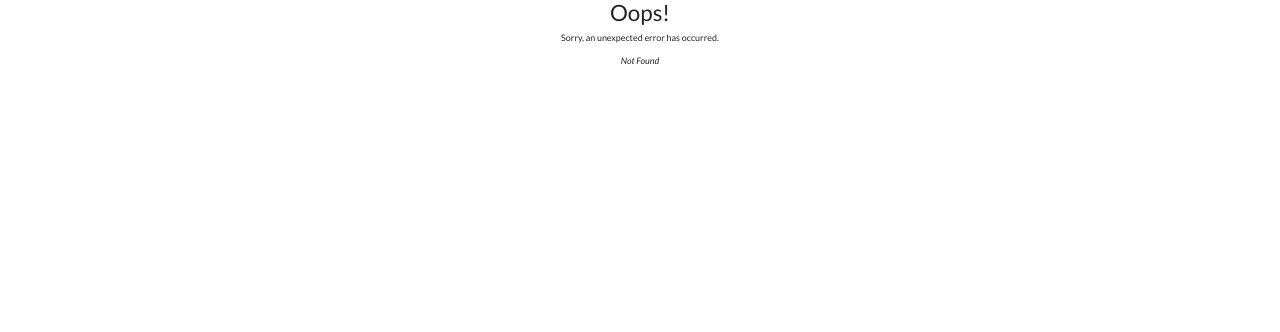
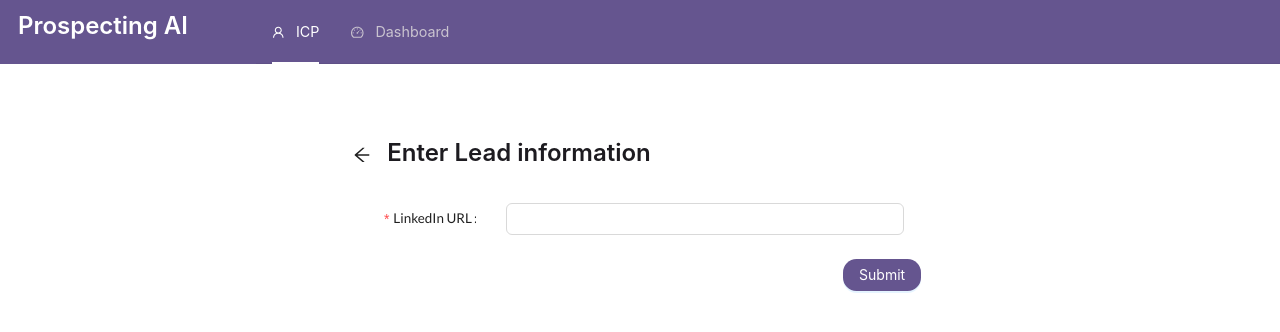
Before and after one commit to Userport-ai/prospecting-ai, a React (Create React App) app: page /enter-lead-info in a window 1280 px wide. Before the commit this address had no page. Shown: the top 332 px of the page. Built offline with nearby package versions, Linux system fonts and the light colour scheme.

Commit message:
Added Enter lead info page
Submit doesn't do anything for now. Will have to hook it up
to backend API using React router actions soon.

```diff
--- /dev/null
+++ b/src/enter-lead-info.css
@@ -0,0 +1,46 @@
+#enter-lead-info-outer {
+  width: 100%;
+  height: 100%;
+  display: flex;
+  justify-content: center;
+}
+
+#enter-lead-info-container {
+  width: 70%;
+  margin-top: 5%;
+  display: flex;
+  flex-direction: column;
+}
+
+#enter-lead-info-container #form-container {
+  margin-left: 18%;
+}
+
+#form-container .anticon-arrow-left svg {
+  width: 2rem;
+  height: 2rem;
+}
+
+#form-container h3 {
+  margin-top: 1rem;
+  color: var(--on-surface);
+}
+
+#form-container .ant-form-item {
+  margin-top: 3%;
+}
+
+#form-container label,
+input {
+  font-size: 1.5rem;
+  font-family: "Lato";
+}
+
+#form-container .ant-btn {
+  background-color: var(--primary);
+  border-radius: 1.5rem;
+}
+
+#form-container .ant-btn:hover {
+  background-color: var(--hover-color);
+}
--- /dev/null
+++ b/src/enter-lead-info.js
@@ -0,0 +1,60 @@
+import "./enter-lead-info.css";
+import { ArrowLeftOutlined } from "@ant-design/icons";
+import { Typography, Flex, Form, Input, Button } from "antd";
+import { useNavigate } from "react-router-dom";
+
+const { Title } = Typography;
+
+function EnterLeadInfo() {
+  const navigate = useNavigate();
+  return (
+    <div id="enter-lead-info-outer">
+      <div id="enter-lead-info-container">
+        <div id="form-container">
+          <Flex vertical={false} gap="middle">
+            <ArrowLeftOutlined onClick={() => navigate("/")} />
+            <Title level={3}>Enter Lead information</Title>
+          </Flex>
+          <Form
+            name="enter_lead"
+            labelCol={{
+              offset: 1,
+              span: 3,
+            }}
+            wrapperCol={{
+              offset: 1,
+              span: 13,
+            }}
+            autoComplete="off"
+          >
+            <Form.Item
+              label="LinkedIn URL"
+              name="linkedin_url"
+              rules={[
+                {
+                  required: true,
+                  message: "Please enter a valid LinkedIn URL!",
+                },
+              ]}
+            >
+              <Input />
+            </Form.Item>
+
+            <Form.Item
+              wrapperCol={{
+                offset: 16,
+                span: 16,
+              }}
+            >
+              <Button type="primary" htmlType="submit">
+                Submit
+              </Button>
+            </Form.Item>
+          </Form>
+        </div>
+      </div>
+    </div>
+  );
+}
+
+export default EnterLeadInfo;
--- a/src/fetched-leads.css
+++ b/src/fetched-leads.css
@@ -6,7 +6,7 @@
 }
 
 #fetched-leads-container {
-  width: 50%;
+  width: 70%;
   margin-top: 5%;
   display: flex;
   flex-direction: column;
--- a/src/fetched-leads.js
+++ b/src/fetched-leads.js
@@ -1,17 +1,21 @@
 import "./fetched-leads.css";
 import { Typography, Button } from "antd";
 import LeadsTable from "./leads-table";
+import { useNavigate } from "react-router-dom";
 
 const { Title } = Typography;
 
 function FetchedLeads() {
+  const navigate = useNavigate();
   return (
     <div id="fetched-leads-outer">
       <div id="fetched-leads-container">
         <Title level={3}>Leads</Title>
         <LeadsTable />
         <div id="add-leads-btn-container">
-          <Button type="primary">Add new lead</Button>
+          <Button type="primary" onClick={() => navigate("/enter-lead-info")}>
+            Add new lead
+          </Button>
         </div>
       </div>
     </div>
--- a/src/index.js
+++ b/src/index.js
@@ -2,6 +2,7 @@ import React from "react";
 import ReactDOM from "react-dom/client";
 import App from "./App";
 import FetchedLeads from "./fetched-leads";
+import EnterLeadInfo from "./enter-lead-info";
 import ErrorPage from "./error-page";
 import IdealCustomerProfile from "./icp";
 import CreateICP from "./create-icp";
@@ -21,6 +22,10 @@ const router = createBrowserRouter([
       {
         path: "/",
         element: <FetchedLeads />,
+      },
+      {
+        path: "/enter-lead-info",
+        element: <EnterLeadInfo />,
       },
       {
         path: "icp",
```
